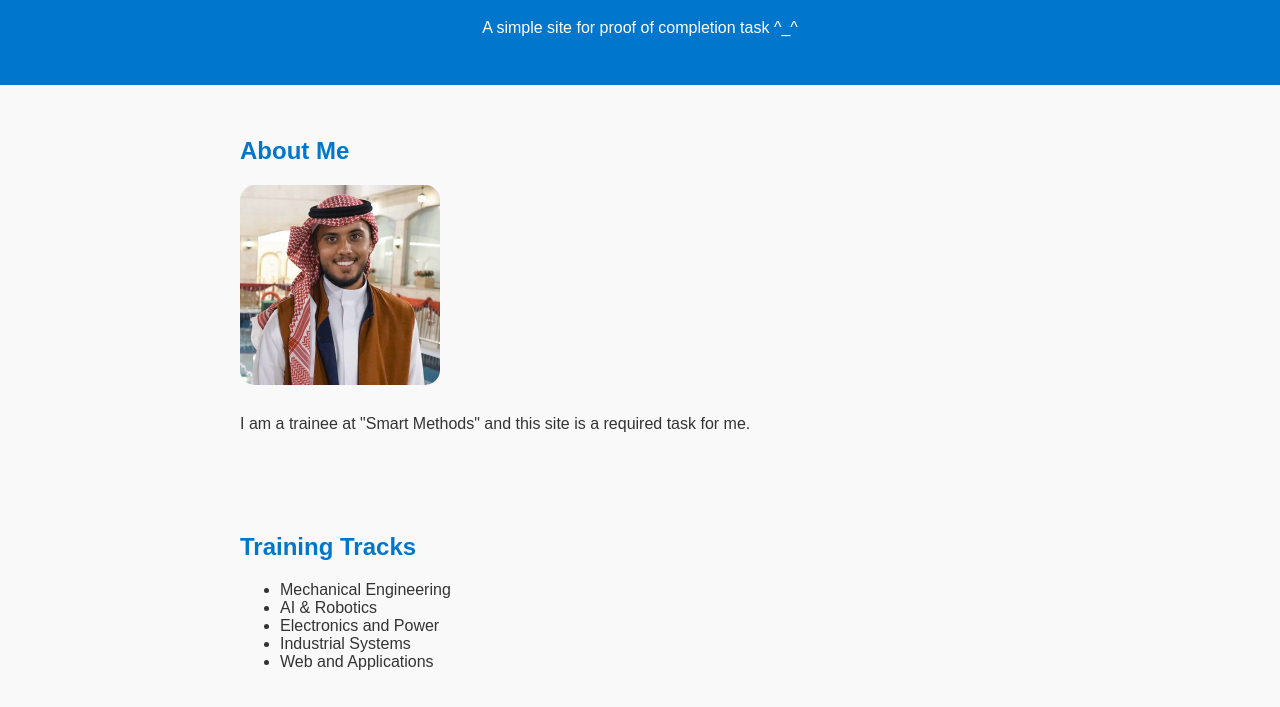
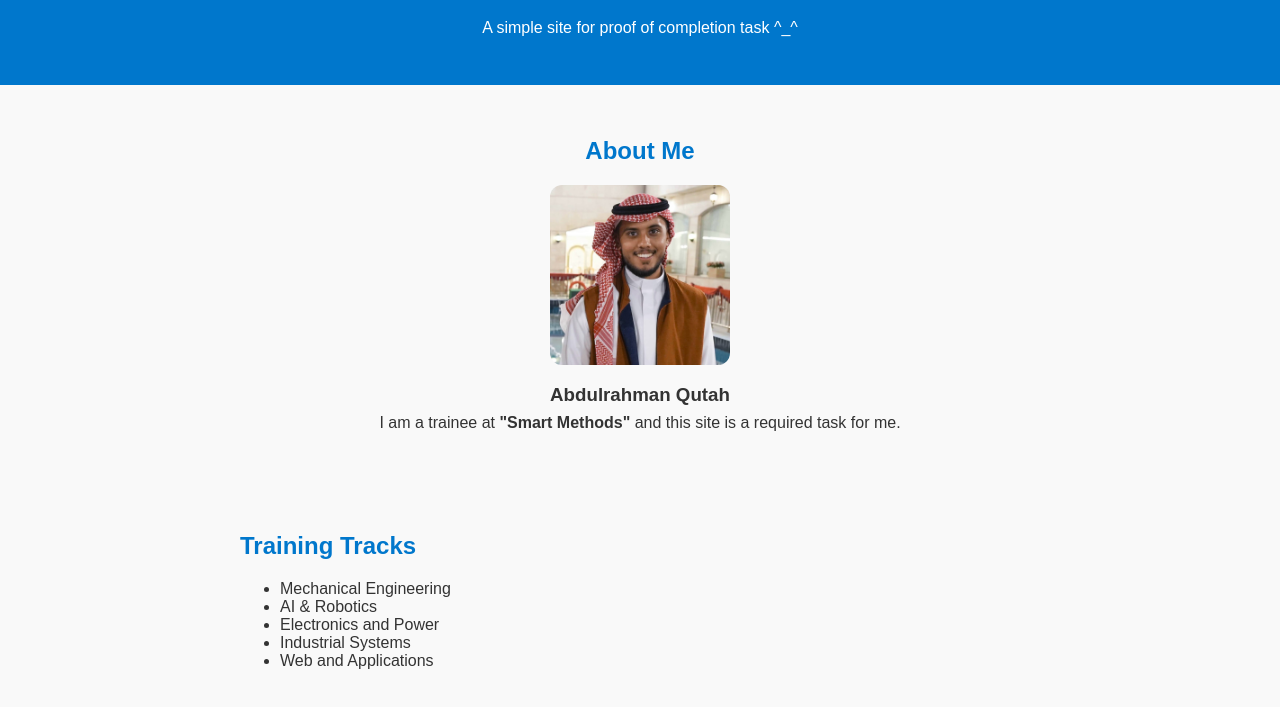
Before and after one commit to dhm-tech/personal-website, a plain HTML site: page index.html in a window 1280 px wide. Shown: the part 93-800 px from the top of the page. Drawn offline with Linux system fonts and the light colour scheme.

Commit message:
Update index.html

```diff
--- a/index.html
+++ b/index.html
@@ -12,13 +12,15 @@
     <p>A simple site for proof of completion task ^_^</p>
   </header>
 
-  <section id="about">
-    <h2>About Me</h2>
-    <img src="image.jpeg" alt="My Photo" width="200" style="border-radius: 15px; margin-bottom: 10px;">
-    <p>
-      I am a trainee at "Smart Methods" and this site is a required task for me.
-    </p>
-  </section>
+  <section id="about" style="text-align: center;">
+  <h2>About Me</h2>
+  <img src="image.jpeg" alt="My Photo" width="180" style="border-radius: 12px; margin-bottom: 10px;">
+
+  <h3 style="margin: 5px 0 2px 0;">Abdulrahman Qutah</h3>
+  <p style="margin-top: 8px;">
+    I am a trainee at <strong>"Smart Methods"</strong> and this site is a required task for me.
+  </p>
+</section>
 
   <section id="tracks">
     <h2>Training Tracks</h2>
```
